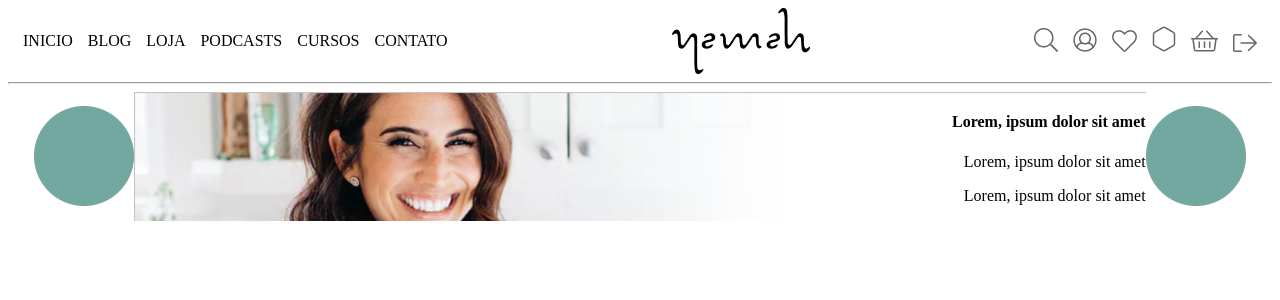
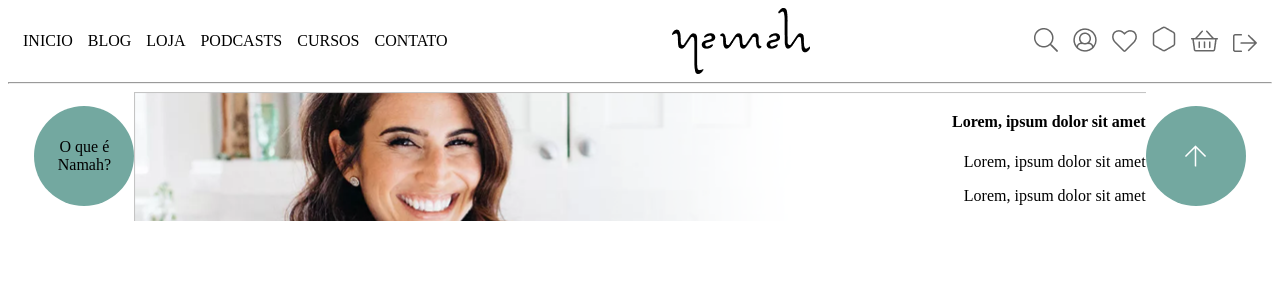
Before and after one commit to DiegoCampos1/Big-bang-challenge-react, a React (Create React App) app: page / in a window 1280 px wide. Shown: the top 300 px of the page. Built offline with nearby package versions, Linux system fonts and the light colour scheme.

Commit message:
Buttons laterais na pagina Inicial

```diff
--- a/src/Pages/Inicio/index.jsx
+++ b/src/Pages/Inicio/index.jsx
@@ -1,18 +1,19 @@
 import React from 'react';
 import './style.css';
-import elipse from '../../images/elipse.png';
+import arrow from '../../images/arrow.png';
 
 const Inicio = () => {
   return (
     <div>
       <div className="inicioContainer">
-        <img src={elipse} alt="elipse" />
+        <div className="elipse">O que é Namah?</div>
         <div className="baner">
           <h4>Lorem, ipsum dolor sit amet</h4>
           <p>Lorem, ipsum dolor sit amet</p>
           <p>Lorem, ipsum dolor sit amet</p>
         </div>
-        <img src={elipse} alt="elipse" />
+        <div className="elipseImg"><img src={arrow} alt=""/></div>
+
       </div>
     </div>
   );
--- a/src/Pages/Inicio/style.css
+++ b/src/Pages/Inicio/style.css
@@ -13,3 +13,31 @@
   align-items: center;
   justify-content: center;
 }
+
+.elipse {
+  background: #73A8A0;
+  display: flex;
+  width: 100px;
+  height: 100px;
+  border-radius: 50%;
+  text-align: center;
+  /* margin-left: auto; */
+  /* margin-right: auto; */
+  align-items: center;
+  /* position: absolute; */
+
+}
+.elipseImg {
+  background: #73A8A0;
+  display: flex;
+  width: 100px;
+  height: 100px;
+  border-radius: 50%;
+  text-align: center;
+  justify-content: center;
+  /* margin-left: auto; */
+  /* margin-right: auto; */
+  align-items: center;
+  /* position: absolute; */
+
+}
```
Also changed, not shown: src/images/arrow.png (added).
